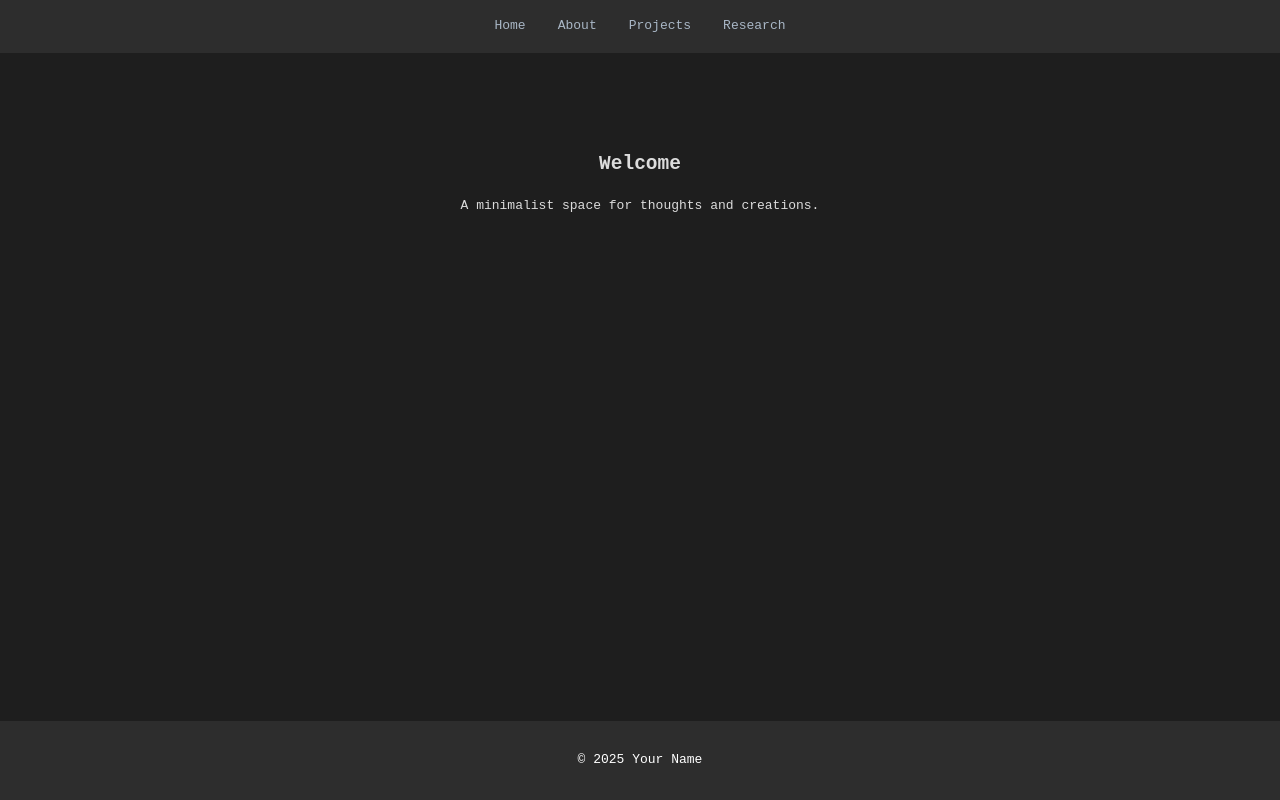
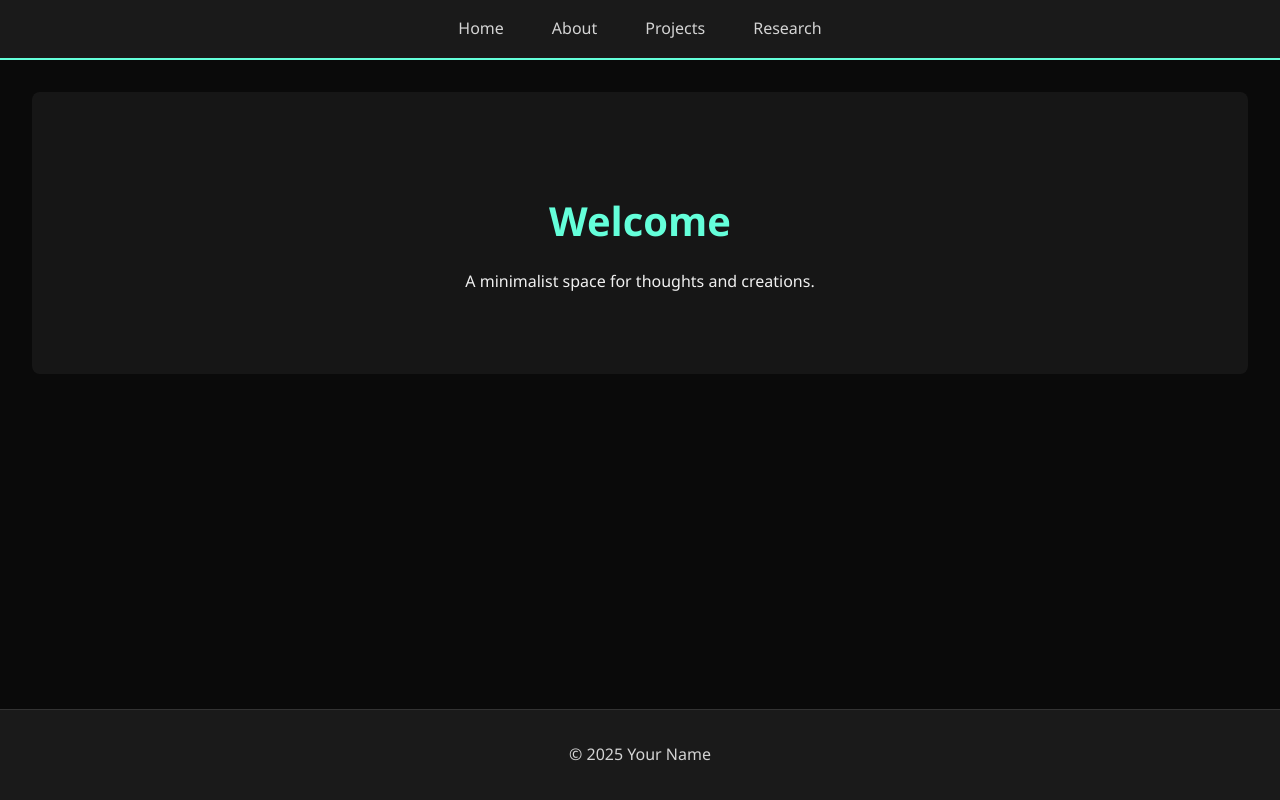
Before and after one commit to hndbrnlabs/hndbrnlabs.github.io, a plain HTML site: page index.html in a window 1280 px wide. Drawn offline with Linux system fonts and the light colour scheme.

Commit message:
Update style.css

```diff
--- a/css/style.css
+++ b/css/style.css
@@ -1,17 +1,18 @@
 body {
-    font-family: sans-serif;
+    font-family: 'Segoe UI', Tahoma, Geneva, Verdana, sans-serif; /* A more modern font */
     margin: 0;
     padding: 0;
-    background-color: #f4f4f4;
-    color: #333;
+    background-color: #0a0a0a; /* Dark, almost black background for a futuristic feel */
+    color: #f0f0f0; /* Light text for contrast */
     line-height: 1.6;
 }
 
 header {
-    background-color: #333;
-    color: #fff;
+    background-color: #1a1a1a; /* Slightly lighter header */
+    color: #64ffda; /* Teal accent color, common in AI/tech themes */
     padding: 1rem 0;
     text-align: center;
+    border-bottom: 2px solid #64ffda; /* Accent border */
 }
 
 nav ul {
@@ -23,12 +24,17 @@ nav ul {
 }
 
 nav ul li {
-    margin: 0 1rem;
+    margin: 0 1.5rem; /* Increased spacing */
 }
 
 nav ul li a {
-    color: #fff;
+    color: #d4d4d4; /* Light gray for navigation */
     text-decoration: none;
+    transition: color 0.3s ease; /* Smooth hover effect */
+}
+
+nav ul li a:hover {
+    color: #64ffda; /* Teal on hover */
 }
 
 main {
@@ -37,57 +43,53 @@ main {
 
 .hero {
     text-align: center;
-    padding: 3rem 0;
+    padding: 4rem 0; /* Increased padding */
+    background-color: rgba(255, 255, 255, 0.05); /* Subtle background overlay */
+    border-radius: 8px;
+}
+
+.hero h1 {
+    font-size: 2.5rem;
+    margin-bottom: 1rem;
+    color: #64ffda; /* Teal for the heading */
 }
 
 .content {
-    max-width: 800px;
+    max-width: 900px; /* Wider content area */
     margin: 0 auto;
-    padding: 1rem;
-    background-color: #fff;
-    border-radius: 5px;
-    box-shadow: 0 2px 4px rgba(0, 0, 0, 0.1);
+    padding: 1.5rem; /* Increased padding */
+    background-color: #1a1a1a; /* Dark background */
+    border-radius: 8px;
+    box-shadow: 0 4px 8px rgba(0, 0, 0, 0.2); /* Stronger shadow */
 }
 
 footer {
     text-align: center;
     padding: 1rem 0;
-    background-color: #333;
-    color: #fff;
+    background-color: #1a1a1a;
+    color: #d4d4d4;
     position: fixed;
     bottom: 0;
     width: 100%;
-}
-
-/* Minimalist technological theme adjustments */
-body {
-    font-family: monospace; /* More techy font */
-    background-color: #1e1e1e; /* Dark background */
-    color: #dcdcdc; /* Light text */
-}
-
-header {
-    background-color: #2d2d2d;
-}
-
-nav ul li a {
-    color: #a9b7c6;
-}
-
-.content {
-    background-color: #282828;
-    box-shadow: 0 2px 4px rgba(0, 0, 0, 0.3);
-}
-
-footer {
-    background-color: #2d2d2d;
+    border-top: 1px solid #333; /* Subtle border */
 }
 
 a {
-    color: #6897bb;
+    color: #64ffda; /* Teal for links */
     text-decoration: none;
+    transition: color 0.3s ease;
 }
 
 a:hover {
-    text-decoration: underline;
+    text-decoration: underline; /* Underline on hover */
+    color: #a7ffeb; /* Lighter teal on hover */
 }
+
+ul {
+    list-style-type: none; /* Remove bullet points */
+    padding: 0;
+}
+
+li {
+    margin-bottom: 0.5rem;
+}
```
